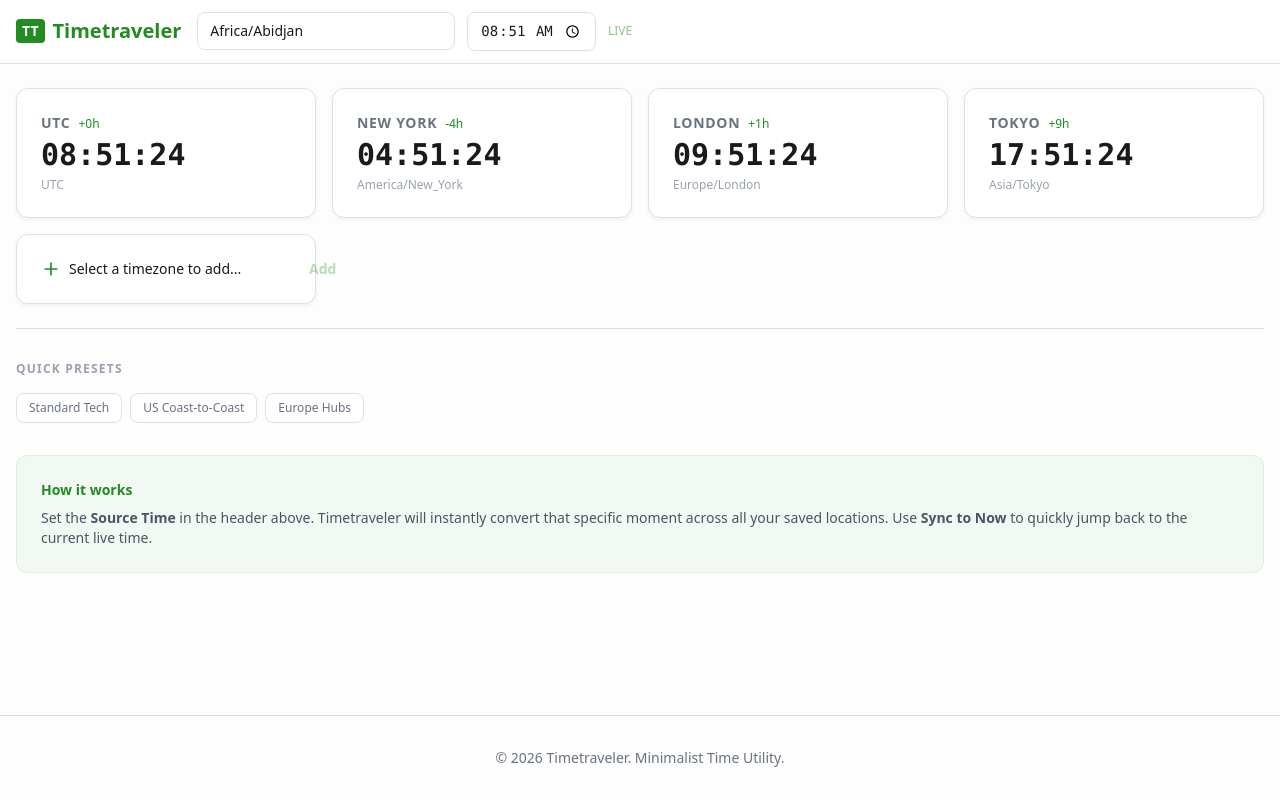
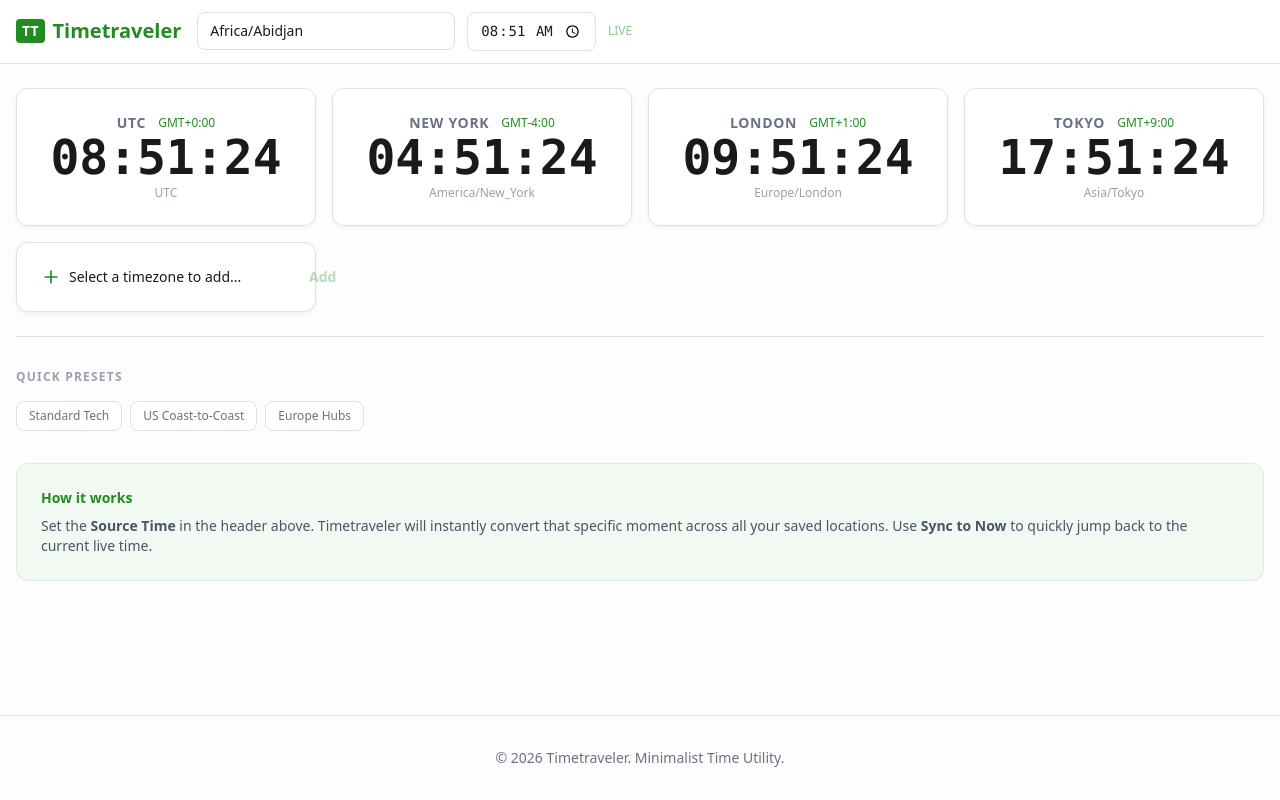
Before and after one commit to homingli/timetraveler, a Next.js app: page / in a window 1280 px wide. Built offline with nearby package versions, Linux system fonts and the light colour scheme.

Commit message:
feat(timezone cards): inline GMT offset beside city name; inline day delta; keep time centered and card full width

```diff
--- a/src/components/Converter.tsx
+++ b/src/components/Converter.tsx
@@ -60,7 +60,7 @@ export const Converter = () => {
           const converted = convertTimezone(baseTime, zone);
           const timeStr = formatTime(converted);
           const hourOffset = getHourOffset(baseTime, zone);
-          const offsetStr = hourOffset >= 0 ? `+${hourOffset}h` : `${hourOffset}h`;
+          const offsetDisplay = hourOffset >= 0 ? `GMT+${hourOffset}:00` : `GMT-${Math.abs(hourOffset)}:00`;
           return (
             <div key={zone} className="card group relative overflow-hidden">
               <div className="absolute top-2 right-2 flex gap-1 opacity-0 group-hover:opacity-100 transition-opacity">
@@ -87,31 +87,27 @@ export const Converter = () => {
                 </button>
               </div>
 
-              <div className="flex items-baseline gap-2">
-                <div className="text-sm font-semibold text-gray-500 mb-1 uppercase tracking-wider">
+              <div className="w-full flex justify-center items-center gap-3">
+                <span className="text-sm font-semibold text-gray-500 uppercase tracking-wider">
                   {zone.split('/').pop()?.replace('_', ' ')}
-                </div>
-                <div className="text-xs font-medium text-brand">
-                  {offsetStr}
-                </div>
-              </div>
-              <div className="text-3xl font-mono font-bold text-foreground">
-                {timeStr}
-              </div>
+                </span>
+                <span className="text-xs font-medium text-brand">{offsetDisplay}</span>
                 {(() => {
                   const baseDay = baseTime.toISODate();
                   const targetDay = converted.toISODate();
                   if (baseDay && targetDay && baseDay !== targetDay) {
                     const isNextDay = targetDay > baseDay;
                     return (
-                    <div className="text-xs text-brand font-bold mt-1">
-                      {isNextDay ? '+1 day' : '-1 day'}
-                    </div>
+                      <span className="text-xs text-brand font-bold">{isNextDay ? '+1d' : '-1d'}</span>
                     );
                   }
                   return null;
                 })()}
-              <div className="text-xs text-gray-400 mt-1">
+              </div>
+              <div className="text-5xl font-mono font-bold text-foreground text-center w-full">
+                {timeStr}
+              </div>
+              <div className="text-xs text-gray-400 mt-1 text-center">
                 {zone}
               </div>
             </div>
```
Lines whose indentation alone changed are shown as unchanged.
